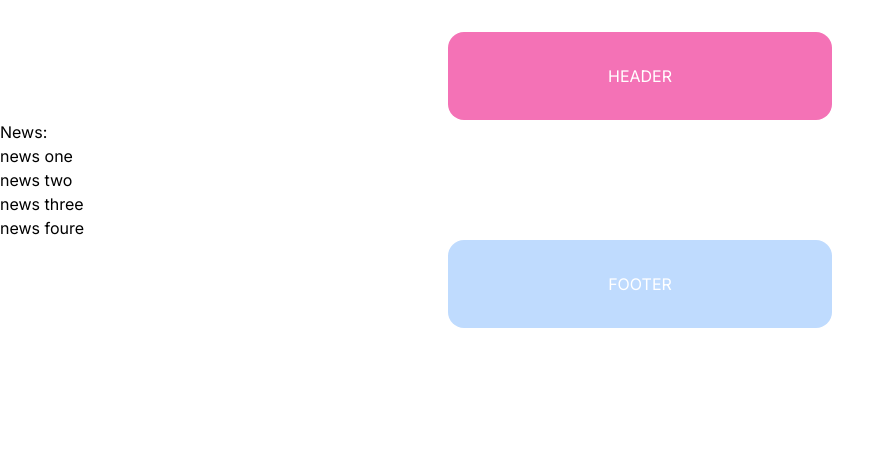
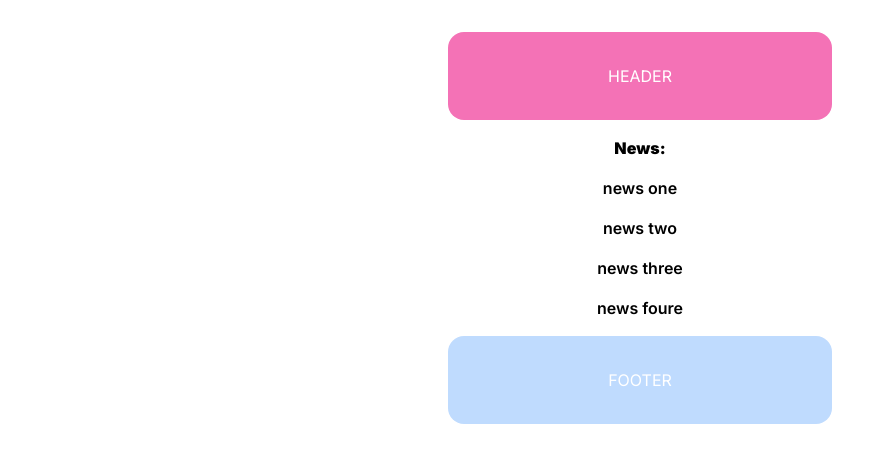
Before and after one commit to parisaMontakhab/NextLearning, a Next.js app: page /news in a window 1280 px wide. Shown: the top 462 px of the page, without its empty margins (0-894 px from the left). Built offline with nearby package versions, Linux system fonts and the light colour scheme.

Commit message:
refactor: changed style of News list

```diff
--- a/src/app/layout.tsx
+++ b/src/app/layout.tsx
@@ -41,7 +41,7 @@ function Header(){
 function Footer(){
   return(
     <div>
-      <h1 className="w-96 bg-blue-200 text-white rounded-2xl text-center m-auto p-8 "> FOOTER</h1>
+      <h1 className="w-96 bg-blue-200 text-white rounded-2xl text-center m-auto p-8 mt-4"> FOOTER</h1>
     </div>
   )
 }
--- a/src/app/news/page.tsx
+++ b/src/app/news/page.tsx
@@ -11,10 +11,10 @@ export default function NewsList(){
 
     return(
         <div>
-            <h1>News:</h1>
+            <h1 className="font-black text-center mt-4">News:</h1>
             <ul>
                 {news.map((item)=>(
-                    <li key={item.id}>
+                    <li key={item.id} className="text-center mt-4 font-semibold">
                        <Link href={`/news/${item.id}`}>{item.title}</Link>
                     </li>
                 ))}
```
